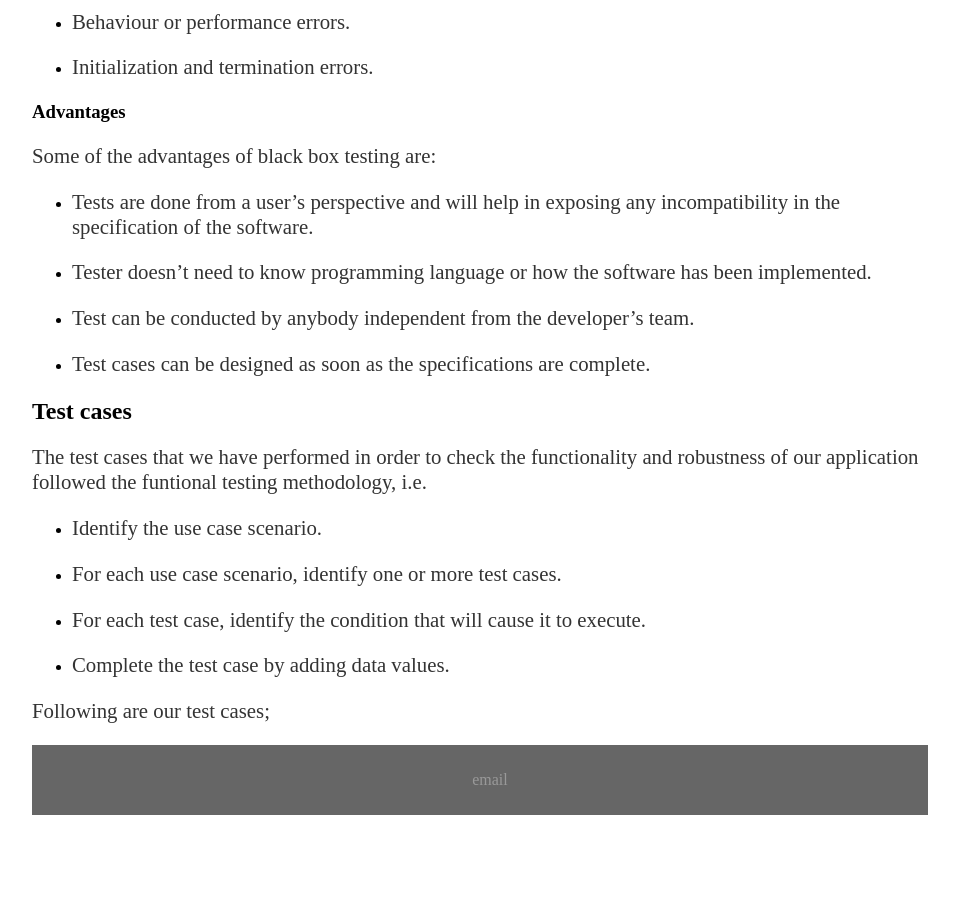
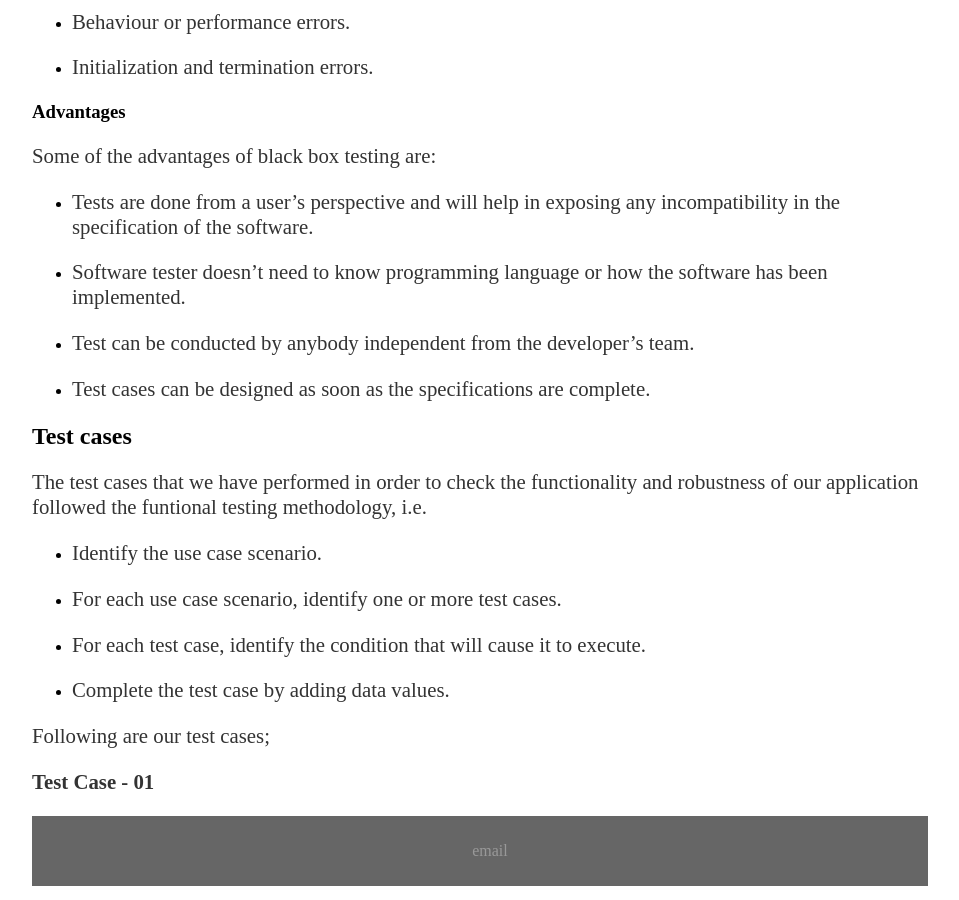
Before and after one commit to NadeemNicoR/TeamProjects, a Jekyll site: the page built from docs/_posts/2019-06-25-ISEE-2019-Beta-Prototype.md, in a window 1280 px wide and 900 px high, scrolled down 2251 px. Shown: the whole window, without its empty margins (160-1119 px from the left). Built offline with Jekyll 4.4.1, drawn with Linux system fonts in a browser that asks for light colours; our own code applies the rules of GitHub Pages for plain Markdown files; a file with an impossible date is left out; before the commit the page ends 3126 px from its top, so only the background shows below that.

Commit message:
Update 2019-06-25-ISEE-2019-Beta-Prototype.md

```diff
--- a/docs/_posts/2019-06-25-ISEE-2019-Beta-Prototype.md
+++ b/docs/_posts/2019-06-25-ISEE-2019-Beta-Prototype.md
@@ -55,7 +55,7 @@ Some of the advantages of black box testing are:
 
 - Tests are done from a user's perspective and will help in exposing any incompatibility in the specification of the software.
 
-- Tester doesn't need to know programming language or how the software has been implemented.
+- Software tester doesn't need to know programming language or how the software has been implemented.
 
 - Test can be conducted by anybody independent from the developer's team.
 
@@ -78,3 +78,6 @@ The test cases that we have performed in order to check the functionality and ro
 
 
 Following are our test cases;
+
+
+**Test Case - 01**
```
